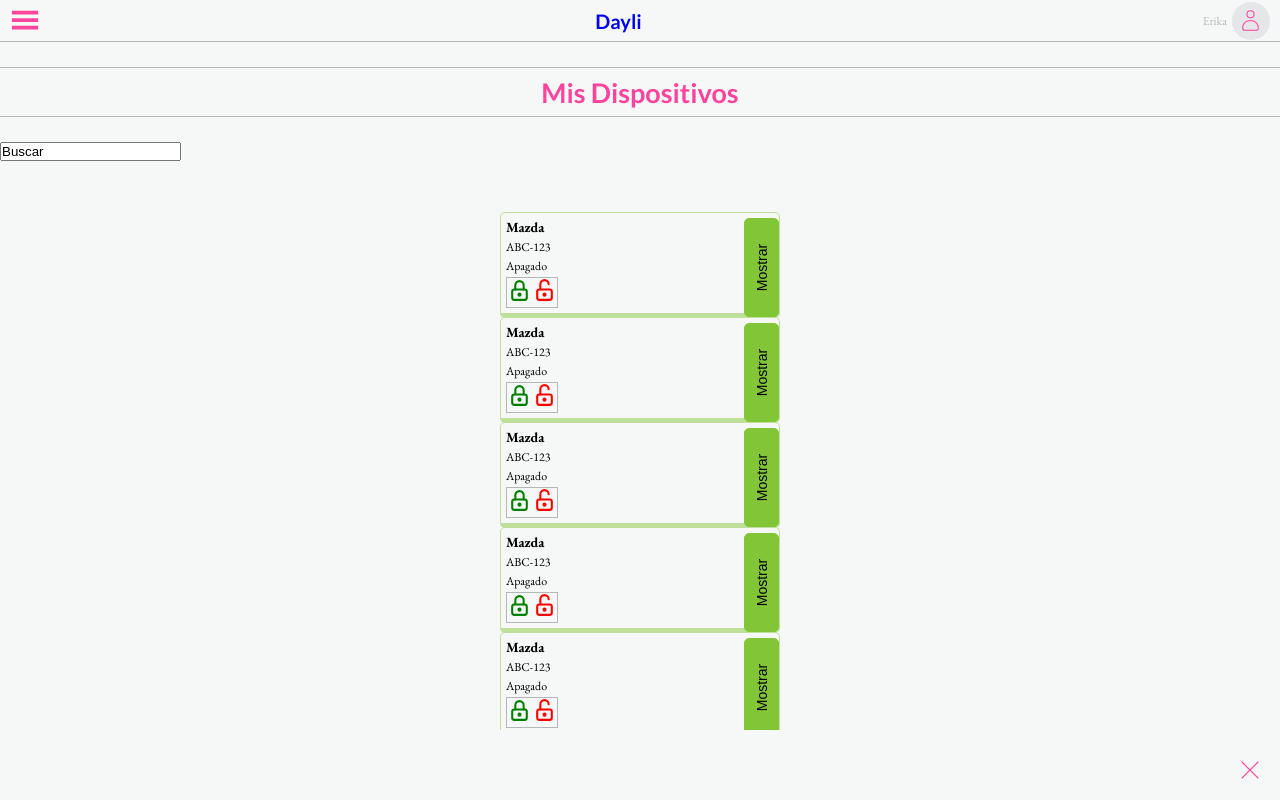
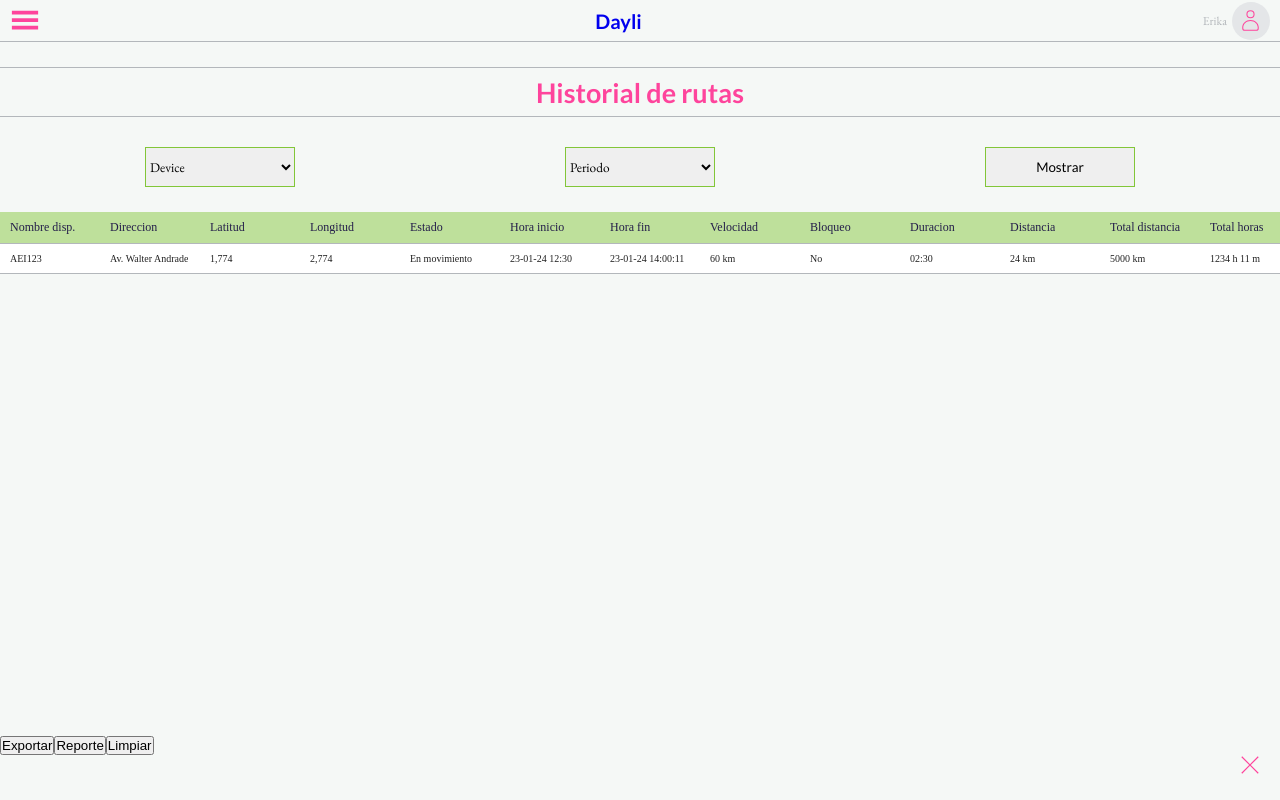
Before and after one commit to Erik-Aviles/rastreo-satelital-gps, a React app: page / in a window 1280 px wide. Built offline with nearby package versions, Linux system fonts and the light colour scheme.

Commit message:
Estilo "History: movil/table/laptop"

```diff
--- a/src/components/DeviceItem.jsx
+++ b/src/components/DeviceItem.jsx
@@ -11,8 +11,8 @@ const DeviceItem = () => {
         <p>Apagado</p>
 
         <div type="button">
-          <TbLock size={25} color="green"/>
-          <TbLockOpen size={25} color="red"/>
+          <TbLock title="Bloqueo" size={25} color="green" />
+          <TbLockOpen title="Desbloqueo" size={25} color="red" />
         </div>
       </div>
       <button className="Item-button_mostrar">Mostrar</button>
--- a/src/components/SelecctList.jsx
+++ b/src/components/SelecctList.jsx
@@ -1,14 +1,12 @@
 import React from "react";
-import '../styles/SelecctList.css';
 
 const SelecctList = ({ title, options }) => {
   let id = `select-${title}`;
   let labelTitle = title.charAt(0).toUpperCase() + title.slice(1)
   return (
     <div className="SelecctList">
-      <label htmlFor={id}>{labelTitle}</label>
       <select name={id} id={id}>
-        <option value="">Elegir {title}</option>
+        <option value="">{labelTitle}</option>
         {options.map(el => <option key={el} value={el}>{el}</option>)}
       </select>
     </div>
@@ -16,3 +14,21 @@ const SelecctList = ({ title, options }) => {
 };
 
 export default SelecctList;
+// import React from "react";
+// import '../styles/SelecctList.css';
+
+// const SelecctList = ({ title, options }) => {
+//   let id = `select-${title}`;
+//   let labelTitle = title.charAt(0).toUpperCase() + title.slice(1)
+//   return (
+//     <div className="SelecctList">
+//       <label htmlFor={id}>{labelTitle}</label>
+//       <select name={id} id={id}>
+//         <option value="">Elegir {title}</option>
+//         {options.map(el => <option key={el} value={el}>{el}</option>)}
+//       </select>
+//     </div>
+//   );
+// };
+
+// export default SelecctList;
--- a/src/components/ShowDeviceTable.jsx
+++ b/src/components/ShowDeviceTable.jsx
@@ -60,7 +60,7 @@ const customStyles = {
 
 };
 
-const ShowDeviceTable = ({ columns, data }) => {
+const ShowDeviceTable = ({title, columns, data }) => {
   /*   //1.- Configurar los hooks
   const [user, setUser] = useState([]);
 
@@ -88,7 +88,7 @@ const ShowDeviceTable = ({ columns, data }) => {
       ) : (
         <DataTable
           className="kNUuTe"
-          title="Dispositivos disponibles"
+          title={title}
           columns={columns}
           data={data}
           customStyles={customStyles}
--- a/src/containers/RouteHistory.jsx
+++ b/src/containers/History.jsx
@@ -5,10 +5,11 @@ import inicialData from "../components/const/inicialData";
 import SelecctList from "../components/SelecctList";
 import TitleH2 from "../components/TitleH2";
 import ShowDeviceTable from "../components/ShowDeviceTable";
+import '../styles/History.css'
 
 const devices = ["AEI123", "ZYH463", "USD098"];
 const period = ["Hoy", "Ayer", "Semana actual", "Ultimo mes"];
-const RouteHistory = () => {
+const History = () => {
   const columns = [
     { name: "Nombre disp.", selector: (row) => row.name },
     { name: "Direccion", selector: (row) => row.address },
@@ -28,23 +29,21 @@ const RouteHistory = () => {
   return (
     <>
       <Helmet>
-        <title>Historial- Rastreo Satelital</title>
+        <title>Historial - Rastreo Satelital</title>
       </Helmet>
-      <section className="Route-History">
-        <TitleH2>Route history</TitleH2>
-        <div className="select-device">
+      <section className="History">
+        <TitleH2>Historial de rutas</TitleH2>
         <div className="choose-option">
           <SelecctList title="device" options={devices} />
           <SelecctList title="periodo" options={period} />
           <button type="button">Mostrar</button>
         </div>
-          <div className="displays-selection">
+        {/* <div className="show-selection">
           <p>USD098</p>
           <p>Hoy</p>
-          </div>
-        </div>
+        </div> */}
         <div className="route-history-display">
-          <ShowDeviceTable  columns={columns} data={inicialData}/>
+          <ShowDeviceTable title='' columns={columns} data={inicialData} />
         </div>
         <div className="button-options-below">
           <button>Exportar</button>
@@ -58,4 +57,4 @@ const RouteHistory = () => {
   );
 };
 
-export default RouteHistory;
+export default History;
--- a/src/routes/App.jsx
+++ b/src/routes/App.jsx
@@ -8,8 +8,8 @@ import Header from "../components/Header";
 // import Device from "../pages/Device";
 // import AppInformation from "../pages/AppInformation";
 // import Alerts from "../containers/Alerts";
-// import RouteHistory from "../containers/RouteHistory";
-import MyDevices from "../containers/MyDevices";
+import History from "../containers/History";
+// import MyDevices from "../containers/MyDevices";
 // import MenuDesplegable from "../pages/MenuDesplegable";
 // import Login from "../components/Login";
 // import RegisterUser from "../components/RegisterUser";
@@ -27,8 +27,8 @@ const App = () => {
       {/* <RegisterUser /> */}
       {/* <RegisterDevice />  */}
       {/* <MenuDesplegable />/ */}
-      <MyDevices />
-      {/* <RouteHistory /> */}
+      {/* <MyDevices /> */}
+      <History />
       {/* <Alerts /> */}
       {/* <Profile /> */}
       {/* <AppInformation /> */}
--- a/src/styles/DeviceItem.css
+++ b/src/styles/DeviceItem.css
@@ -25,16 +25,20 @@
   border-bottom: 5px solid var(--color-button-medium);
   border-radius: 5px;
 }
-.Item-info h4,
-.Item-button_mostrar {
-  font-size: var(--font-size-sm);
-}
+
 .Item-info div {
   width: 52px;
   font-size: var(--font-size-sm);
   border: 1px solid var(--color-light-2);
 }
-
+.Item-info div:hover {
+  cursor: pointer;
+  border: 1px solid var(--color-button-dark);
+}
+.Item-info h4,
+.Item-button_mostrar {
+  font-size: var(--font-size-sm);
+}
 .Item-button_mostrar {
   position: absolute;
   bottom: 33px;
@@ -46,10 +50,7 @@
   border-radius: 5px;
   transform: rotate(270deg);
 }
-.Button-register {
-  align-self: center;
-  box-shadow: 10px 5px 5px var(--color-button-dark);
-}
-.Item_button:hover {
+
+.Item-button_mostrar:hover {
   cursor: pointer;
 }
--- /dev/null
+++ b/src/styles/History.css
@@ -0,0 +1,69 @@
+.History {
+  width: 100%;
+  height: calc(100% - 42px);
+  display: grid;
+  grid-template-rows: 100px 50px auto 70px;
+  align-items: center;
+}
+.choose-option {
+  width: 100%;
+  height: 100%;
+  padding: 0 10px;
+  display: grid;
+  grid-template-columns: repeat(3, 1fr);
+}
+
+.route-history-display {
+  height: 100%;
+}
+.choose-option button {
+  font-family: var(--font-family-titles);
+}
+.choose-option button,
+.SelecctList {
+  margin: 5px 0;
+  border: 1px solid var(--color-button-dark);
+  width: 100%;
+  height: 80%;
+}
+
+.choose-option button:hover {
+  margin: 0;
+  cursor: pointer;
+  background-color: var(--color-button-dark);
+  height: 100%;
+}
+.SelecctList select {
+  border: none;
+  width: 100%;
+  height: 100%;
+  font-family: var(--font-family-titles);
+  font-family: var(--font-family-text);
+}
+.SelecctList select:hover {
+  cursor: pointer;
+  outline: 1px solid var(--color-medium);
+}
+
+.route-history-display {
+  padding-top: 20px;
+  width: 100vw;
+  height: 100%;
+}
+
+@media (min-width: 768px) {
+  .choose-option {
+    align-items: center;
+  }
+  .choose-option button,
+  .SelecctList {
+    width: 150px;
+    margin: 0 auto;
+  }
+  .choose-option button:hover {
+    margin: 0 auto;
+    cursor: pointer;
+    background-color: var(--color-button-dark);
+    height: 100%;
+  }
+}
--- a/src/styles/MyDevices.css
+++ b/src/styles/MyDevices.css
@@ -3,14 +3,7 @@
   display: grid;
   grid-template-rows: 100px 70px auto 70px;
 }
-.MyDevices {
-  height: calc(100% - 42px);
-  display: grid;
-  grid-template-rows: 100px 70px auto 70px;
-}
-
 .MyDevices-items {
-
   border-radius: 10px;
   padding-top: 10px;
   display: grid;
```
Lines whose indentation alone changed are shown as unchanged.
